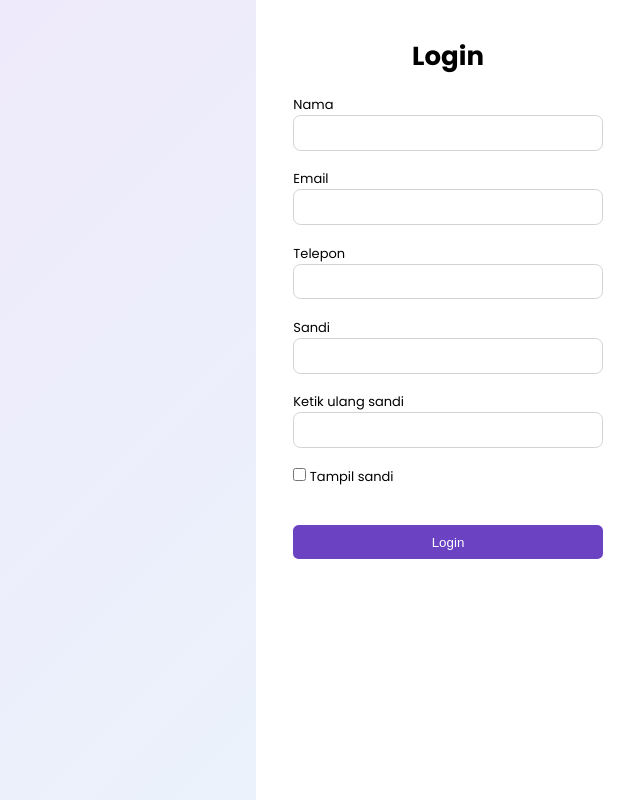
After one commit to iwanharyatno/simpaud, a PHP site: page /register.php in a window 1280 px wide. The commit adds this page. Shown: the whole page, without its empty margins (640-1280 px from the left). Run offline with PHP 8.4, Linux system fonts and the light colour scheme.

Commit message:
add login page

```diff
--- a/api/css/styles.css
+++ b/api/css/styles.css
@@ -69,9 +69,11 @@ body {
 
 .btn {
     display: inline-block;
-    padding: 0.4rem 1.2rem;
+    padding: 0.5rem 1.2rem;
     text-decoration: none;
     border-radius: 0.3rem;
+    border: none;
+    cursor: pointer;
 }
 
 .btn-primary {
@@ -112,3 +114,41 @@ body {
     color: var(--color-secondary);
     font-weight: 600;
 }
+
+#formLogin {
+    font-size: small;
+}
+.login-flex {
+    display: flex;
+    min-height: 100vh;
+}
+
+.login-left-side {
+    width: 70%;
+}
+.login-right-side {
+    background-color: var(--color-light);
+    width: 30%;
+    padding: 2rem;
+}
+
+.login-form-title {
+    text-align: center;
+    margin-bottom: 1rem;
+}
+
+.form-label, .form-control {
+    display: block;
+}
+.form-control {
+    border: 1px solid var(--color-border);
+    padding: 0.5rem;
+    border-radius: 0.4rem;
+}
+.w-full {
+    width: 100%;
+}
+
+.form-group {
+    margin-bottom: 1rem;
+}
--- /dev/null
+++ b/api/handler/register-handler.php
@@ -0,0 +1,5 @@
+<?php
+
+if ($_SERVER['REQUEST_METHOD'] == "POST") {
+
+}
--- a/api/index.php
+++ b/api/index.php
@@ -1,7 +1,3 @@
-<?php
-require "./db/config.php";
-?>
-
 <!DOCTYPE html>
 <html lang="en">
 
@@ -29,7 +25,7 @@ require "./db/config.php";
             <div class="hero-text">
                 <p class="hero-title">Tempat pilihan untuk <span id="hero-belajar">belajar</span> dan <span id="hero-bermain">bermain</span> untuk anak!</p>
                 <p class="hero-description">Lorem ipsum dolor sit amet, consectetur adipisicing elit. Quia, voluptatibus! Praesentium, adipisci!</p>
-                <a href="javascript:void(0)" class="btn btn-primary hero-btn">Ayo mulai!</a>
+                <a href="register.php" class="btn btn-primary hero-btn">Ayo mulai!</a>
             </div>
         </section>
     </header>
--- /dev/null
+++ b/api/register.php
@@ -0,0 +1,73 @@
+<!DOCTYPE html>
+<html lang="en">
+<head>
+    <meta charset="UTF-8">
+    <meta name="viewport" content="width=device-width, initial-scale=1.0">
+    <title>Login | SIMPAUD</title>
+    <link rel="stylesheet" href="/css/fonts.css">
+    <link rel="stylesheet" href="/css/styles.css">
+</head>
+<body>
+    <main class="login-flex">
+        <div class="login-left-side">
+        </div>
+        <form action="handler/register-handler.php" method="post" class="login-right-side" id="formLogin">
+            <h1 class="login-form-title">Login</h1>
+            <div class="form-group">
+                <label for="username" class="form-label">Nama</label>
+                <input type="text" class="form-control w-full" id="username" name="username" required>
+            </div>
+            <div class="form-group">
+                <label for="email" class="form-label">Email</label>
+                <input type="email" class="form-control w-full" id="email" name="email" required>
+            </div>
+            <div class="form-group">
+                <label for="telepon" class="form-label">Telepon</label>
+                <input type="text" class="form-control w-full" id="telepon" name="telepon" required>
+            </div>
+            <div class="form-group">
+                <label for="sandi" class="form-label">Sandi</label>
+                <input type="password" class="form-control w-full" id="sandi" name="sandi" required>
+            </div>
+            <div class="form-group">
+                <label for="sandi_ulang" class="form-label">Ketik ulang sandi</label>
+                <input type="password" class="form-control w-full" id="sandi_ulang" required>
+            </div>
+            <div class="form-group">
+                <input type="checkbox" id="toggleSandi">
+                <label for="toggleSandi">Tampil sandi</label>
+            </div>
+            <br>
+            <button class="btn btn-primary w-full">Login</button>
+        </form>
+    </main>
+
+    <script>
+        const formLogin = document.getElementById('formLogin');
+        const toggleSandi = document.getElementById('toggleSandi');
+
+        toggleSandi.addEventListener('click', function() {
+            const sandi = formLogin.querySelector('#sandi');
+            const sandiUlang = formLogin.querySelector('#sandi_ulang');
+
+            if (toggleSandi.checked) {
+                sandi.setAttribute('type', 'text');
+                sandiUlang.setAttribute('type', 'text');
+            } else {
+                sandi.setAttribute('type', 'password');
+                sandiUlang.setAttribute('type', 'password');
+            }
+        });
+
+        formLogin.addEventListener('submit', function(e) {
+            const sandi = formLogin.querySelector('#sandi').value;
+            const sandiUlang = formLogin.querySelector('#sandi_ulang').value;
+
+            if (sandi != sandiUlang) {
+                alert("Ketik ulang kata sandi yang sama.")
+                e.preventDefault();
+            }
+        });
+    </script>
+</body>
+</html>
```
Also changed, not shown: db/config.php (renamed from api/db/config.php).
